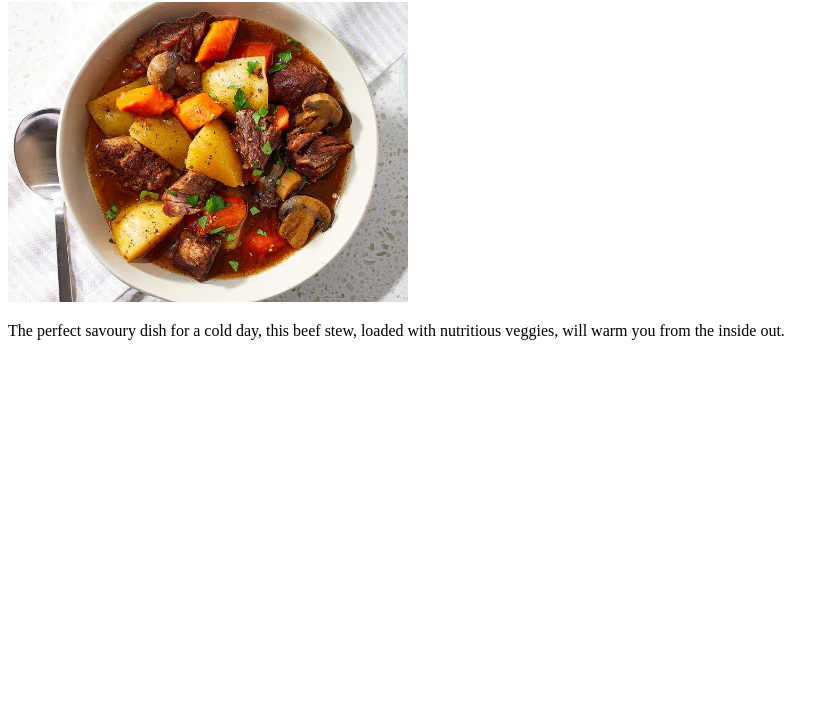
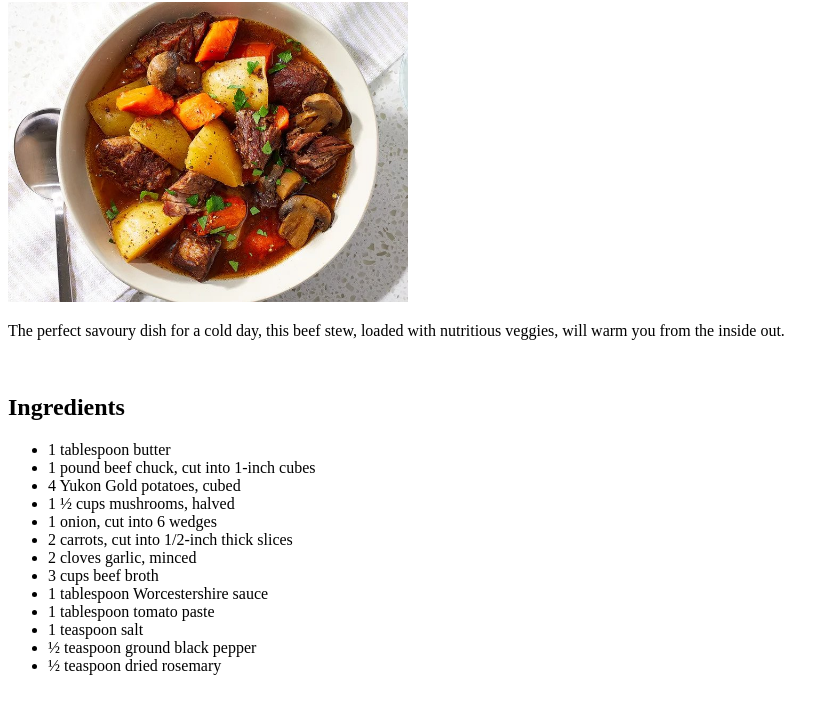
Before and after one commit to lawnis04/odin-recipes, a plain HTML site: page recipes/beef-stew.html in a window 1280 px wide. Shown: the part 78-792 px from the top of the page, without its empty margins (0-834 px from the left). Drawn offline with Linux system fonts and the light colour scheme.

Commit message:
Add ingredients list

```diff
--- a/recipes/beef-stew.html
+++ b/recipes/beef-stew.html
@@ -8,5 +8,21 @@
         <h1>Instant Pot Beef Stew</h1>
         <img src="../images/beef-stew.jpg" alt="Bird's eye view of a bowl of beef stew." height="300">
         <p>The perfect savoury dish for a cold day, this beef stew, loaded with nutritious veggies, will warm you from the inside out.</p>
+        <br>
+        <h2>Ingredients</h2>
+        <ul><li>1 tablespoon butter</li>
+            <li>1 pound beef chuck, cut into 1-inch cubes</li>
+            <li>4 Yukon Gold potatoes, cubed</li>
+            <li>1 ½ cups mushrooms, halved</li>
+            <li>1 onion, cut into 6 wedges</li>
+            <li>2 carrots, cut into 1/2-inch thick slices</li>
+            <li>2 cloves garlic, minced</li>
+            <li>3 cups beef broth</li>
+            <li>1 tablespoon Worcestershire sauce</li>
+            <li>1 tablespoon tomato paste</li>
+            <li>1 teaspoon salt</li>
+            <li>½ teaspoon ground black pepper</li>
+            <li>½ teaspoon dried rosemary</li>
+        </ul>
     </body>
 </html>
```
